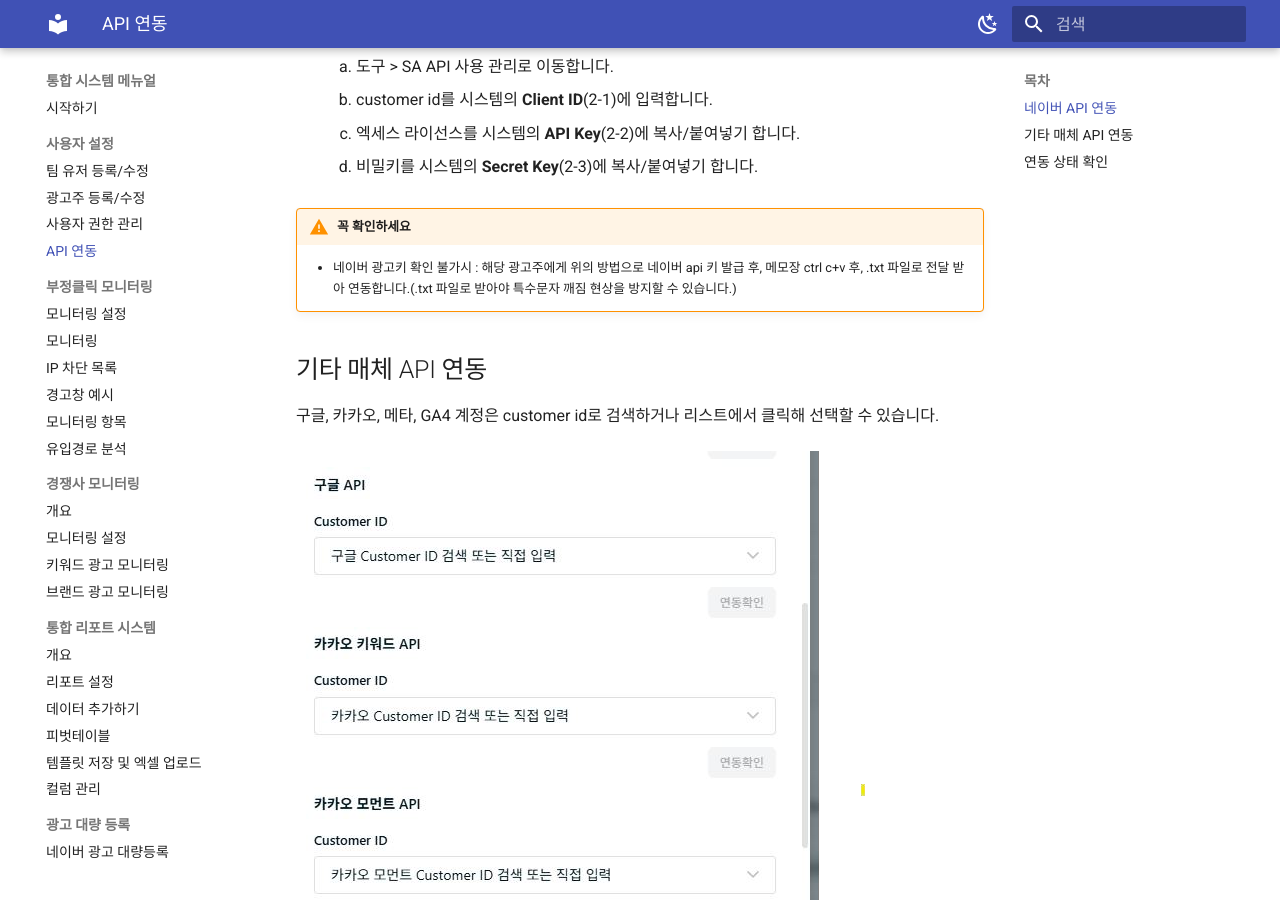
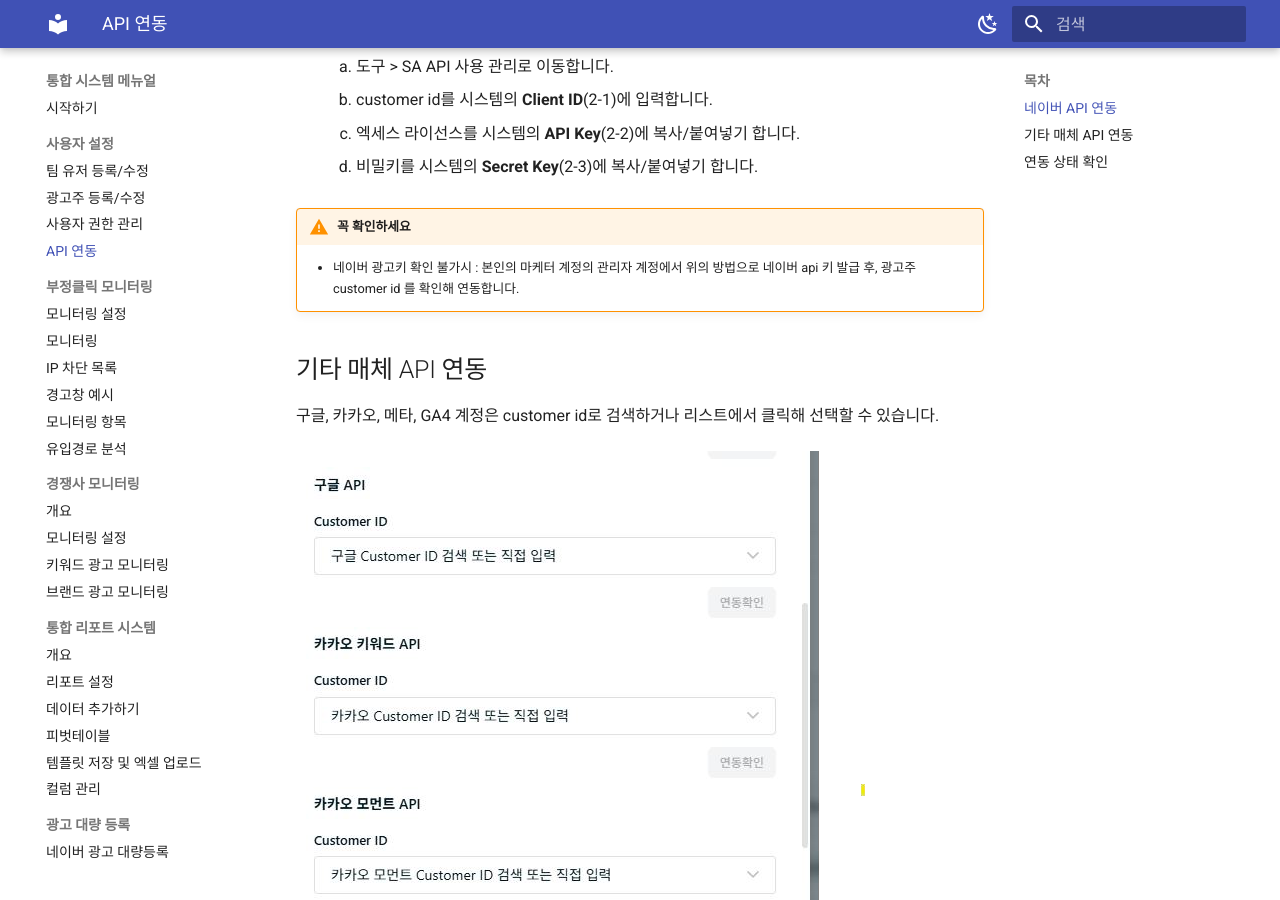
Before and after one commit to EinsHong/ad_system_manual, an MkDocs documentation site: the page built from docs/user-settings/api-integration.md, in a window 1280 px wide and 900 px high, scrolled down 977 px. Built offline with MkDocs 1.6.1 and Material for MkDocs 9.7.7, drawn with Linux system fonts in a browser that asks for light colours.

Commit message:
Revise Naver API key integration instructions
Updated instructions for obtaining Naver API key and clarified the process for linking with advertiser customer ID.

```diff
--- a/docs/user-settings/api-integration.md
+++ b/docs/user-settings/api-integration.md
@@ -14,7 +14,8 @@
     4. 비밀키를 시스템의 **Secret Key**(2-3)에 복사/붙여넣기 합니다.
 
 !!! warning "꼭 확인하세요"
-    - 네이버 광고키 확인 불가시 : 해당 광고주에게 위의 방법으로 네이버 api 키 발급 후, 메모장 ctrl c+v 후, .txt 파일로 전달 받아 연동합니다.(.txt  파일로 받아야 특수문자 깨짐 현상을 방지할 수 있습니다.)
+    - 네이버 광고키 확인 불가시 : 본인의 마케터 계정의 관리자 계정에서  위의 방법으로 네이버 api 키 발급 후, 광고주 customer id  를 확인해 연동합니다.
+
 
 ## 기타 매체 API 연동
 
```
